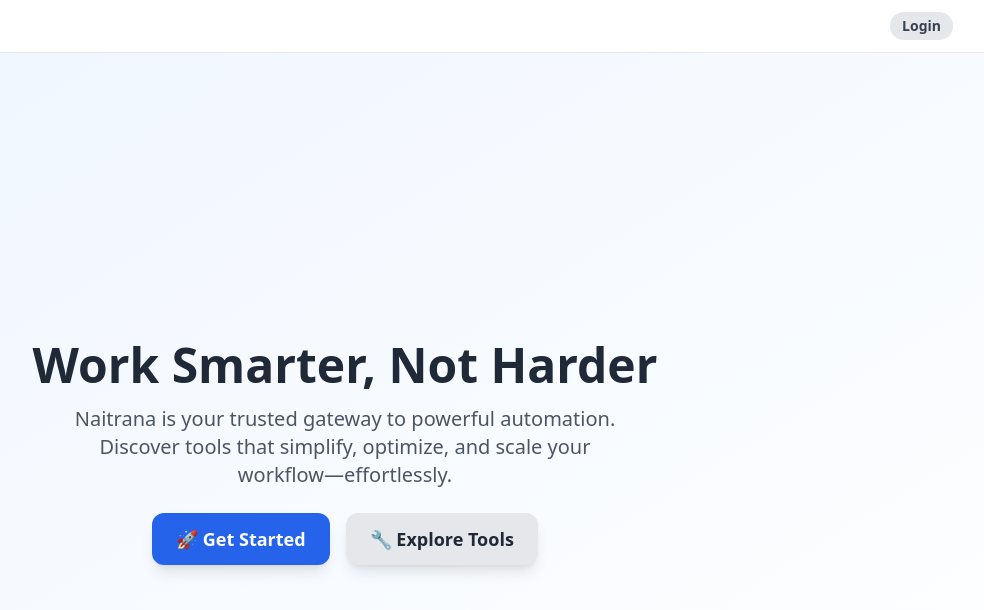
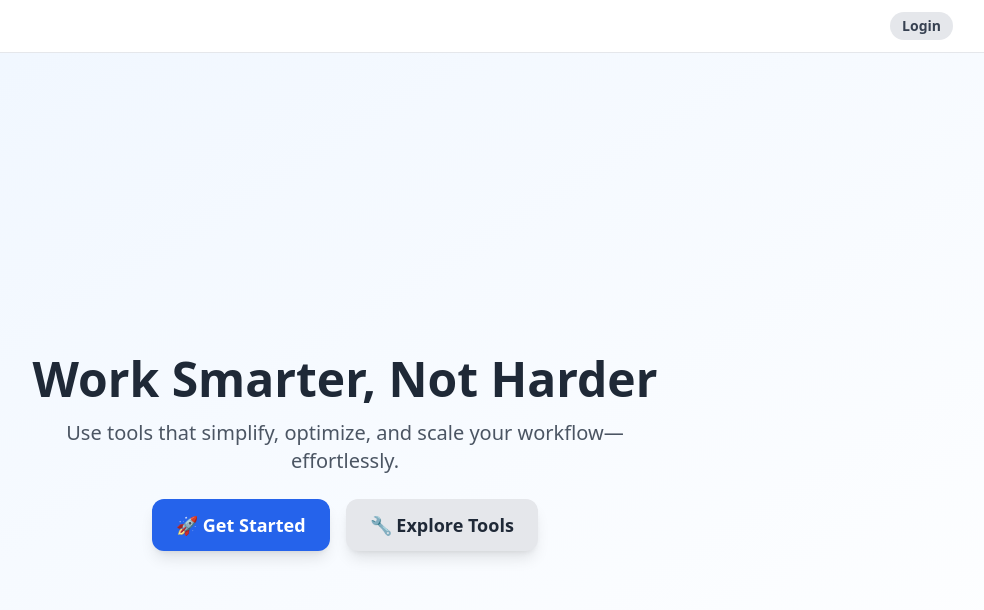
Before and after one commit to Stevealila/Naitrana, a Next.js app: page / in a window 1280 px wide. Shown: the top 610 px of the page, without its empty margins (295-1279 px from the left). Built offline with nearby package versions, Linux system fonts and the light colour scheme; no server answers.

Commit message:
Update home page message

```diff
--- a/src/app/page.tsx
+++ b/src/app/page.tsx
@@ -13,7 +13,7 @@
         Work Smarter, Not Harder
       </h1>
       <p className="text-lg sm:text-xl text-gray-600 text-center max-w-xl mb-6 animate-slide-up">
-        Naitrana is your trusted gateway to powerful automation. Discover tools that simplify, optimize,
+        Use tools that simplify, optimize,
         and scale your workflow—effortlessly.
       </p>
 
```
